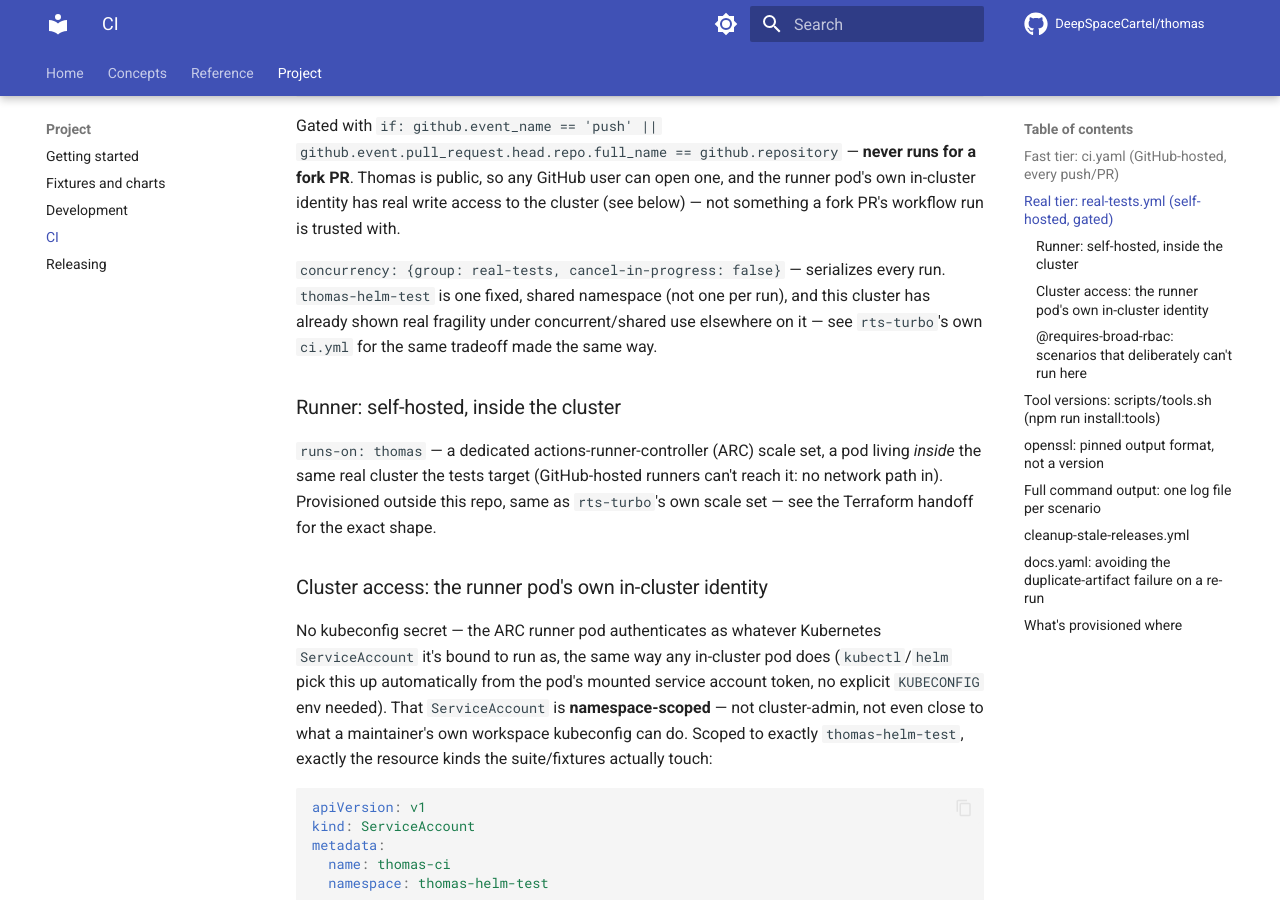
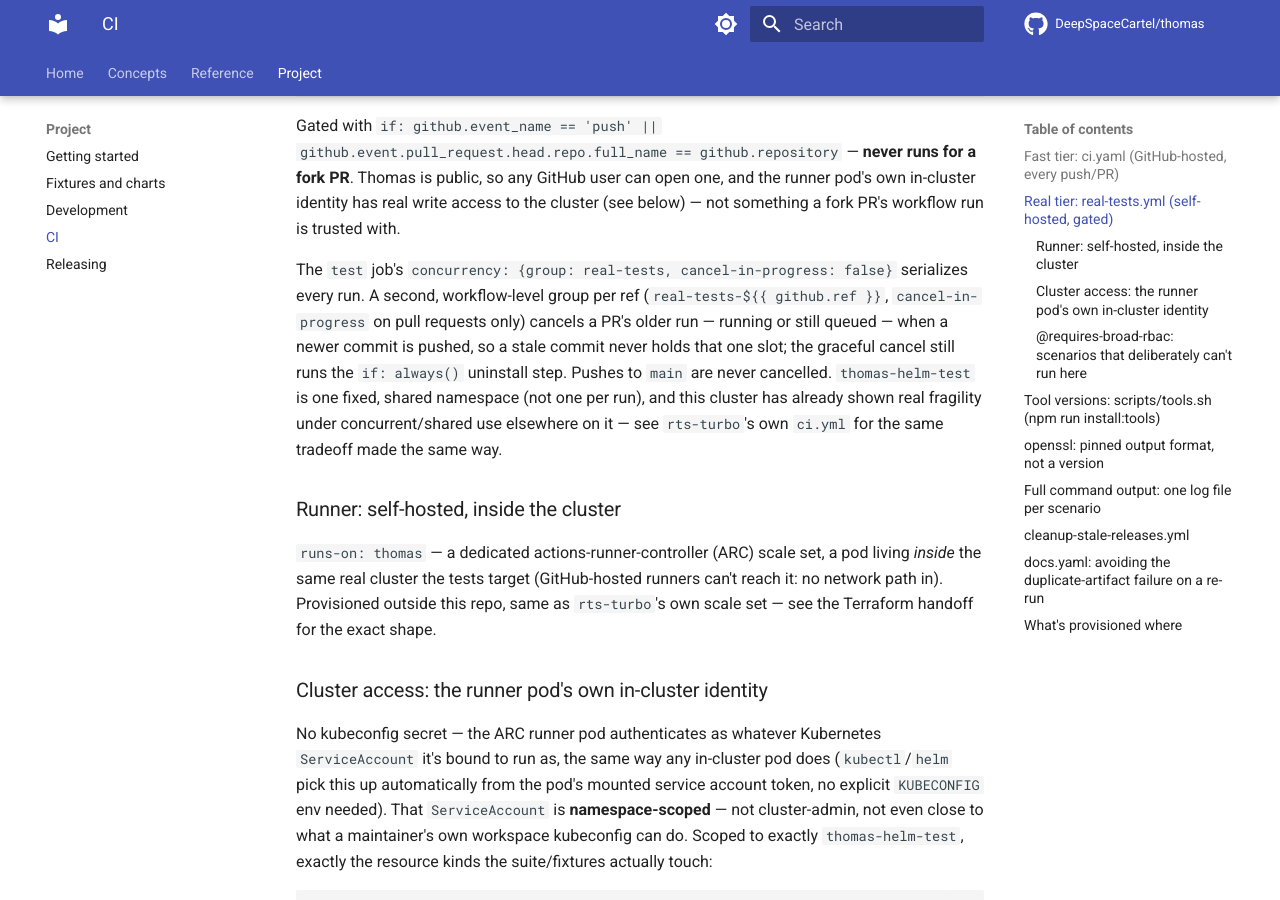
Before and after one commit to DeepSpaceCartel/thomas, an MkDocs documentation site: the page built from docs/project/ci.md, in a window 1280 px wide and 900 px high, scrolled down 670 px. Built offline with MkDocs 1.6.1 and Material for MkDocs 9.7.7, drawn with Linux system fonts in a browser that asks for light colours; comment, search, counter and statistics services are not loaded.

Commit message:
ci: cancel a PR's superseded real-tests run on new pushes
Keep the global real-tests group on the test job (one shared namespace)
but add a per-ref workflow group that cancels a PR's older run, so a
stale commit no longer holds the only slot. main is never cancelled.

Co-Authored-By: Claude Opus 5.5 <noreply@anthropic.com>

```diff
--- a/docs/project/ci.md
+++ b/docs/project/ci.md
@@ -32,8 +32,13 @@ open one, and the runner pod's own in-cluster identity has real write
 access to the cluster (see below) — not something a fork PR's workflow
 run is trusted with.
 
-`concurrency: {group: real-tests, cancel-in-progress: false}` —
-serializes every run. `thomas-helm-test` is one fixed, shared
+The `test` job's `concurrency: {group: real-tests, cancel-in-progress:
+false}` serializes every run. A second, workflow-level group per ref
+(`real-tests-${{ github.ref }}`, `cancel-in-progress` on pull requests
+only) cancels a PR's older run — running or still queued — when a newer
+commit is pushed, so a stale commit never holds that one slot; the
+graceful cancel still runs the `if: always()` uninstall step. Pushes to
+`main` are never cancelled. `thomas-helm-test` is one fixed, shared
 namespace (not one per run), and this cluster has already shown real
 fragility under concurrent/shared use elsewhere on it — see
 `rts-turbo`'s own `ci.yml` for the same tradeoff made the same way.
```
Also changed, not shown: 1 other file.
